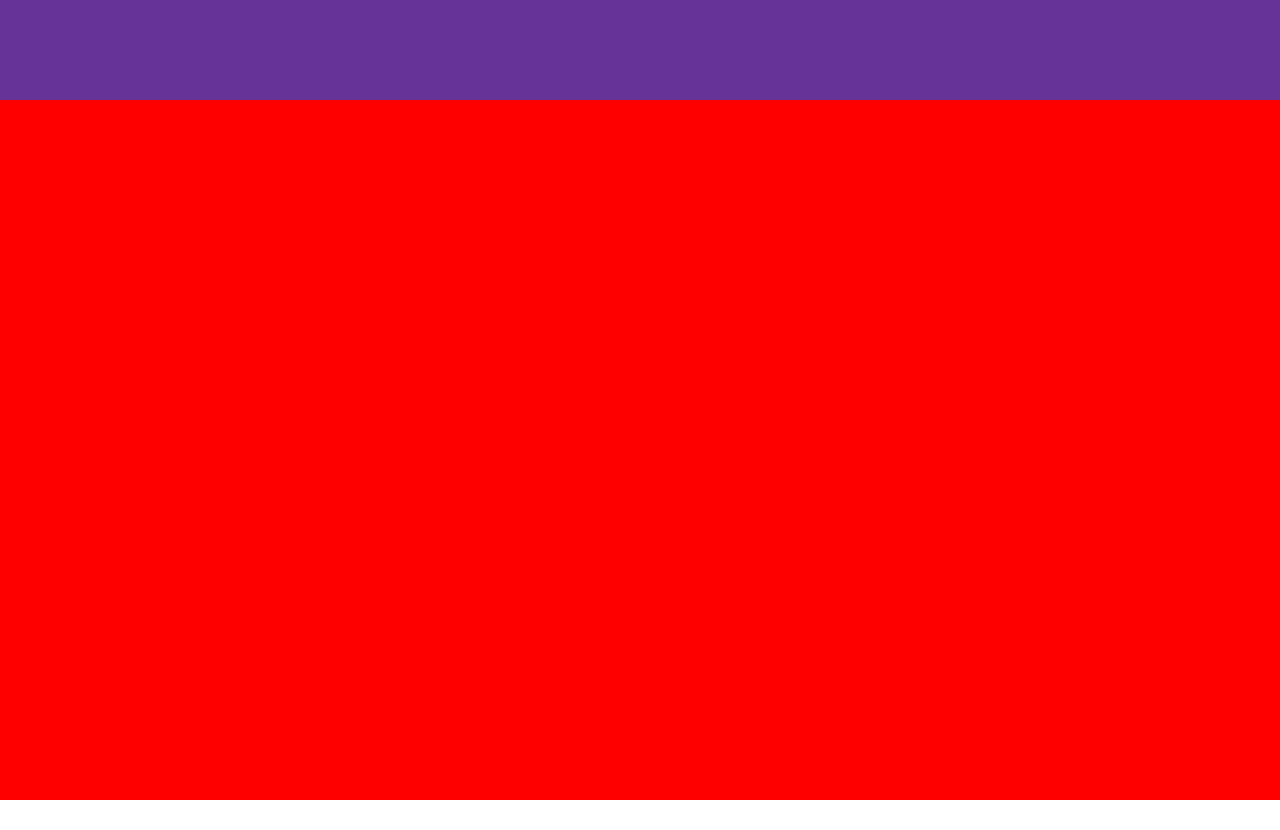
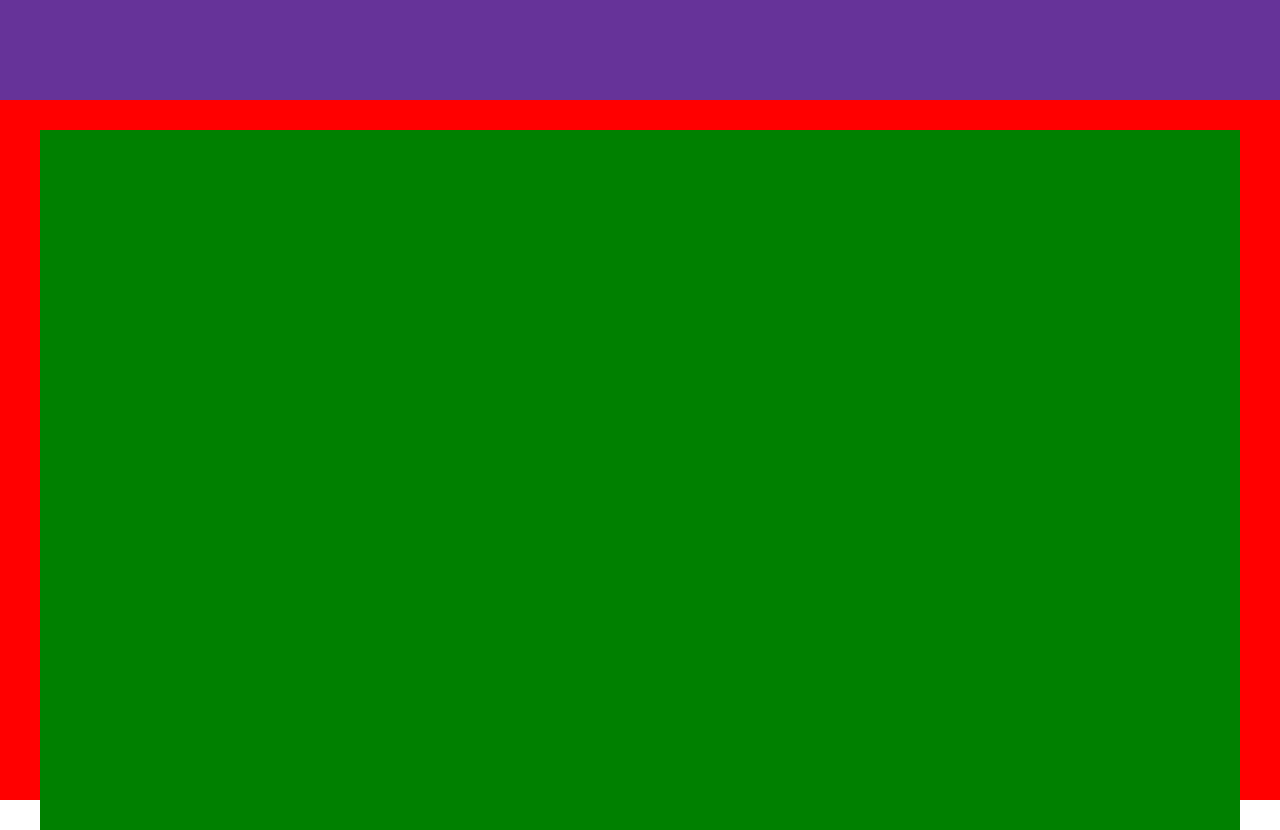
Before and after one commit to inevadim/ineHub, a React (Create React App) app: page / in a window 1280 px wide. Before the commit the page ends 800 px from the top, so only its background shows below. Built offline with nearby package versions, Linux system fonts and the light colour scheme.

Commit message:
add style Content

```diff
--- a/src/components/content/Content.jsx
+++ b/src/components/content/Content.jsx
@@ -1,5 +1,9 @@
 import styles from './Content.module.scss';
 
 export const Content = () => {
-  return <div className={styles.content}></div>;
+  return (
+    <div className={styles.content}>
+      <div className={styles.wrapperContent}></div>
+    </div>
+  );
 };
--- a/src/components/content/Content.module.scss
+++ b/src/components/content/Content.module.scss
@@ -2,4 +2,14 @@
     width: 100vw;
     height: calc(100vh - 100px);
     background-color: red;
+    display: flex;
+
+    .wrapperContent{
+        width: 1200px;
+        height: 700px;
+        margin: 0 auto;
+        margin-top: 30px;
+        background-color: green;
+
+    }
 }
```
